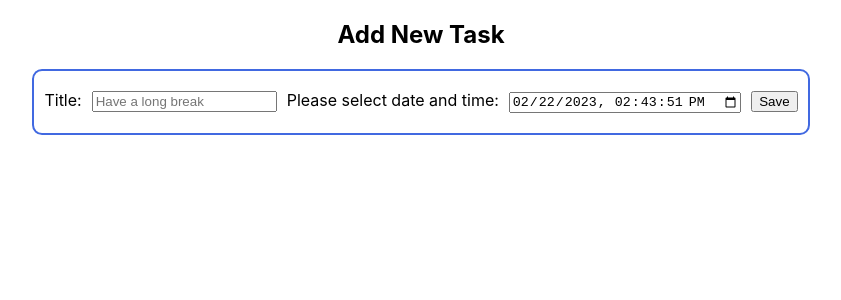
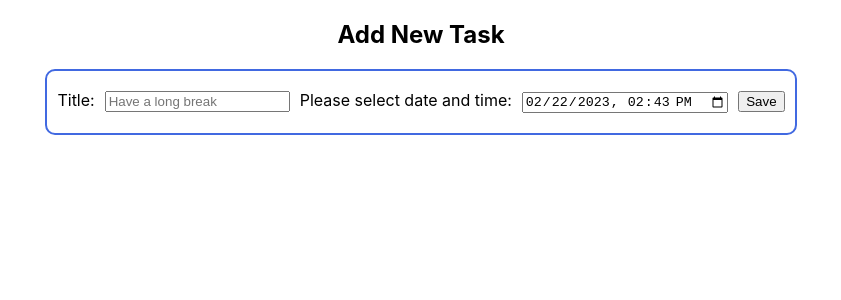
Before and after one commit to neuefische/cgn-java-23-1-teamprojekt-time, a React (Create React App) app in the folder frontend/: page /tasks/add in a window 1280 px wide. Shown: the top 300 px of the page, without its empty margins (219-1060 px from the left). Built offline with nearby package versions, Linux system fonts and the light colour scheme; no server answers.

Commit message:
Finally fix our datetime issues. It was intense!

```diff
--- a/frontend/package.json
+++ b/frontend/package.json
@@ -11,6 +11,7 @@
     "@types/react": "^18.0.28",
     "@types/react-dom": "^18.0.11",
     "axios": "^1.3.3",
+    "moment": "^2.29.4",
     "react": "^18.2.0",
     "react-dom": "^18.2.0",
     "react-router-dom": "^6.8.1",
--- a/frontend/src/component/TaskForm.tsx
+++ b/frontend/src/component/TaskForm.tsx
@@ -1,6 +1,7 @@
 import {Task} from "../model/Task";
-import {ChangeEvent, FormEvent, useEffect, useState} from "react";
+import {ChangeEvent, FormEvent, useState} from "react";
 import {useNavigate} from "react-router-dom";
+import moment from "moment";
 
 type Props = {
     onSubmit: (task: Task) => Promise<void>,
@@ -12,13 +13,7 @@ type Props = {
 export default function TaskForm(props: Props) {
     const [title, setTitle] = useState<string>(props.task.title)
     const [dateTime, setDateTime] = useState<Date>(props.task.dateTime)
-    const [dateTimeString, setDateTimeString] = useState("");
     const navigate=useNavigate()
-
-    useEffect(() => {
-            const d = new Date(dateTime.valueOf() - dateTime.getTimezoneOffset() * 60000);
-            setDateTimeString(d.toISOString().slice(0, -5));
-    }, [dateTime]);
 
     function handleTitleChange(event: ChangeEvent<HTMLInputElement>) {
         setTitle(event.target.value)
@@ -57,7 +52,7 @@ export default function TaskForm(props: Props) {
             </label>
             <label>Please select date and time:
                 <input type={"datetime-local"} onChange={handleDateTimeChange}
-                       value={dateTimeString} required={true}/>
+                       value={moment(dateTime).format("YYYY-MM-DDTHH:mm")} required={true}/>
             </label>
             <button type={"submit"}>
                 {props.action === "add" && "Save"}
```
Also changed, not shown: 1 other file (tests, documents, lock files or other folders).
